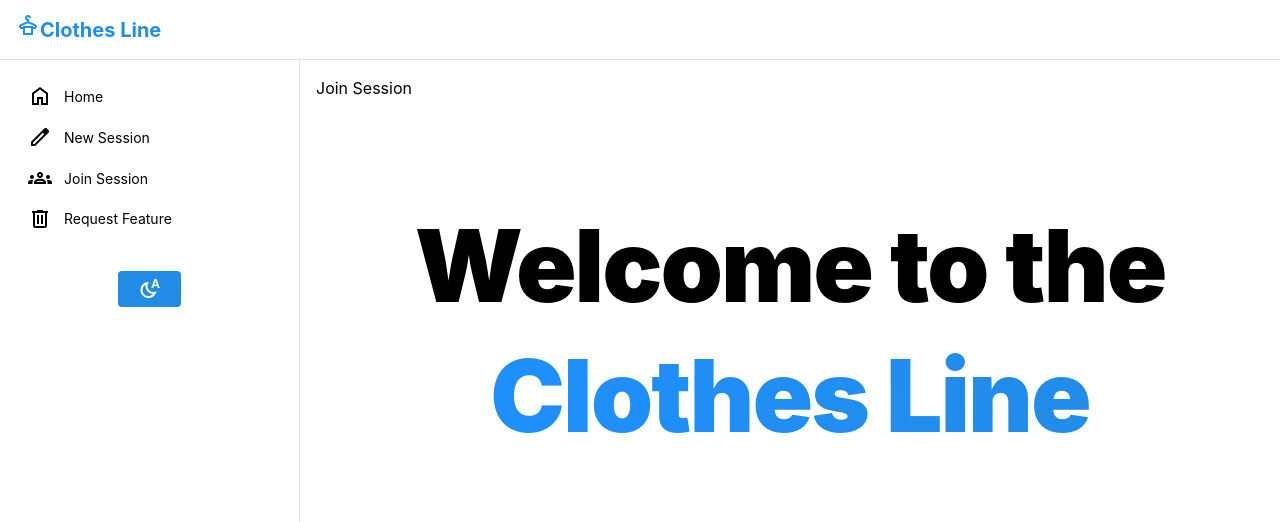
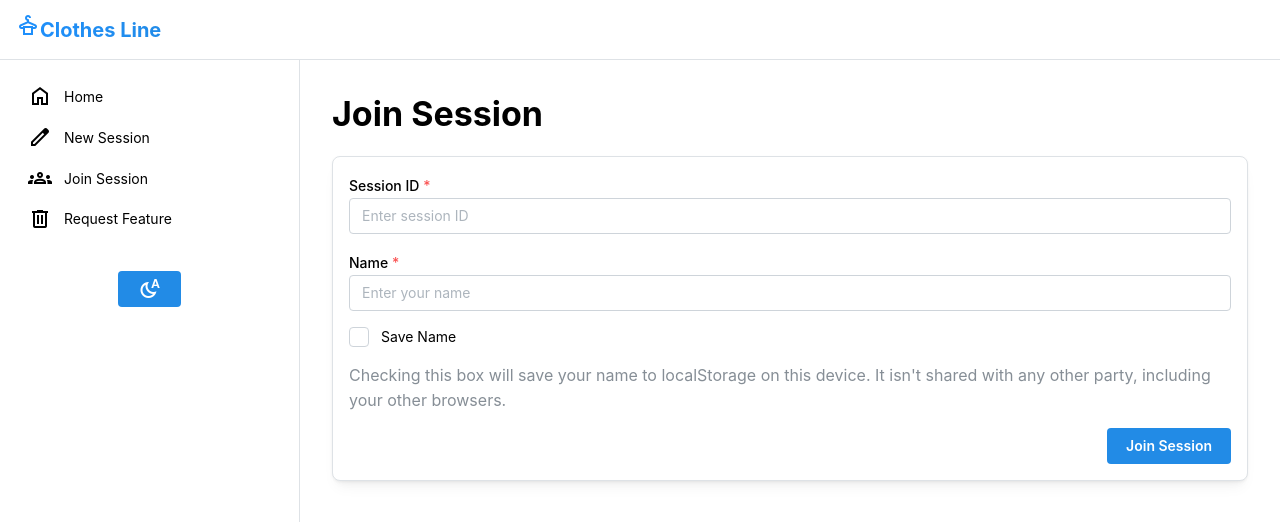
Before and after one commit to cdcaskey/clothes-line, a React (Vite) app in the folder ui/: page /session/join in a window 1280 px wide. Shown: the top 522 px of the page. Built offline with nearby package versions, Linux system fonts and the light colour scheme.

Commit message:
Create session forms
This commit also allows session ID to be passed around

```diff
--- a/ui/src/Router.tsx
+++ b/ui/src/Router.tsx
@@ -2,8 +2,8 @@ import { createBrowserRouter, RouterProvider } from 'react-router-dom';
 import { HomePage } from './pages/Home.page';
 import { SignalRProvider } from '@/services/signalr';
 import { SessionPage } from './pages/Session.page';
-import {NewSessionPage} from "@/pages/NewSession";
-import {JoinSessionPage} from "@/pages/JoinSessionPage";
+import {NewSessionPage} from "@/pages/NewSession.page";
+import {JoinSessionPage} from "@/pages/JoinSession.page";
 
 const router = createBrowserRouter([
   {
@@ -11,7 +11,7 @@ const router = createBrowserRouter([
     element: <HomePage />,
   },
   {
-    path: '/session',
+    path: '/session/:sessionId',
     element: (
         <SignalRProvider hubUrl="https://washing-machine-fgfmdbd7bhgqhmdz.ukwest-01.azurewebsites.net/sessionHub" autoConnect={true}>
           <SessionPage />
--- /dev/null
+++ b/ui/src/pages/JoinSession.page.tsx
@@ -0,0 +1,95 @@
+import { useState, useEffect } from 'react';
+import { TextInput, Checkbox, Button, Stack, Title, Paper, Group, Text } from '@mantine/core';
+import { useNavigate, useParams } from 'react-router-dom';
+
+export function JoinSessionPage() {
+    const [sessionId, setSessionId] = useState('');
+    const [name, setName] = useState('');
+    const [saveName, setSaveName] = useState(false);
+    const navigate = useNavigate();
+    const params = useParams<{ sessionId: string }>();
+
+    // Check if session ID is provided in URL path
+    const isSessionIdFromPath = !!params.sessionId;
+
+    // Load session ID from URL parameters if available
+    useEffect(() => {
+        if (params.sessionId) {
+            setSessionId(params.sessionId);
+        }
+    }, [params.sessionId]);
+
+    // Load name from localStorage on component mount if available
+    useEffect(() => {
+        const savedName = localStorage.getItem('userName');
+        if (savedName) {
+            setName(savedName);
+            setSaveName(true);
+        }
+    }, []);
+
+    const handleSubmit = (event: React.FormEvent) => {
+        event.preventDefault();
+
+        // Validate that we have a session ID
+        if (!sessionId.trim()) {
+            alert('Please enter a valid Session ID');
+            return;
+        }
+
+        // Save name to localStorage if checkbox is checked
+        if (saveName) {
+            localStorage.setItem('userName', name);
+        } else {
+            localStorage.removeItem('userName');
+        }
+
+        // Navigate to session page with the session ID
+        navigate(`/session/${sessionId}`);
+    };
+
+    return (
+        <Stack gap="lg" p="md">
+            <Title order={1}>Join Session</Title>
+
+            <Paper p="md" withBorder radius="md" shadow="sm">
+                <form onSubmit={handleSubmit}>
+                    <Stack gap="md">
+                        <TextInput
+                            label="Session ID"
+                            placeholder="Enter session ID"
+                            value={sessionId}
+                            onChange={(event) => setSessionId(event.currentTarget.value)}
+                            disabled={isSessionIdFromPath}
+                            required
+                        />
+
+                        <TextInput
+                            label="Name"
+                            placeholder="Enter your name"
+                            value={name}
+                            onChange={(event) => setName(event.currentTarget.value)}
+                            required
+                        />
+
+                        <Stack>
+                            <Checkbox
+                                label="Save Name"
+                                checked={saveName}
+                                onChange={(event) => setSaveName(event.currentTarget.checked)}
+                            />
+                            <Text c="dimmed">
+                                Checking this box will save your name to localStorage on this device.
+                                It isn't shared with any other party, including your other browsers.
+                            </Text>
+                        </Stack>
+
+                        <Group justify="flex-end">
+                            <Button type="submit">Join Session</Button>
+                        </Group>
+                    </Stack>
+                </form>
+            </Paper>
+        </Stack>
+    );
+}
--- a/ui/src/pages/JoinSessionPage.tsx
+++ /dev/null
@@ -1,12 +0,0 @@
-import { ColorSchemeToggle } from '@/components/ColorSchemeToggle/ColorSchemeToggle';
-import { Welcome } from '@/components/Welcome/Welcome';
-import {Text} from "@mantine/core";
-
-export function JoinSessionPage() {
-    return (
-        <>
-            <Text>Join Session</Text>
-            <Welcome />
-        </>
-    );
-}
--- /dev/null
+++ b/ui/src/pages/NewSession.page.tsx
@@ -0,0 +1,81 @@
+import { useState, useEffect } from 'react';
+import {TextInput, Select, Checkbox, Button, Stack, Title, Paper, Group, Text, Menu} from '@mantine/core';
+import { useNavigate } from 'react-router-dom';
+import Label = Menu.Label;
+
+export function NewSessionPage() {
+    const [name, setName] = useState('');
+    const [sessionType, setSessionType] = useState('');
+    const [saveName, setSaveName] = useState(false);
+    const navigate = useNavigate();
+
+    // Load name from localStorage on component mount if available
+    useEffect(() => {
+        const savedName = localStorage.getItem('userName');
+        if (savedName) {
+            setName(savedName);
+            setSaveName(true);
+        }
+    }, []);
+
+    const handleSubmit = (event: React.FormEvent) => {
+        event.preventDefault();
+
+        // Save name to localStorage if checkbox is checked
+        if (saveName) {
+            localStorage.setItem('userName', name);
+        } else {
+            localStorage.removeItem('userName');
+        }
+
+        // Navigate to session page
+        navigate('/session');
+    };
+
+    return (
+        <Stack gap="lg" p="md">
+            <Title order={1}>New Session</Title>
+
+            <Paper p="md" withBorder radius="md" shadow="sm">
+                <form onSubmit={handleSubmit}>
+                    <Stack gap="md">
+                        <TextInput
+                            label="Name"
+                            placeholder="Enter your name"
+                            value={name}
+                            onChange={(event) => setName(event.currentTarget.value)}
+                            required
+                        />
+
+                        <Select
+                            label="Session Type"
+                            placeholder="Select session type"
+                            data={[
+                                { value: 'planning', label: 'Planning' },
+                                { value: 'retrospective', label: 'Retrospective' },
+                                { value: 'discussion', label: 'Discussion' }
+                            ]}
+                            value={sessionType}
+                            onChange={(value) => setSessionType(value || '')}
+                            required
+                        />
+
+                        <Stack>
+                        <Checkbox
+                            label="Save Name"
+                            checked={saveName}
+                            onChange={(event) => setSaveName(event.currentTarget.checked)}
+                        />
+
+                            <Text c="dimmed">                            Checking this box will save your name to localStorage on this device. It isn't shared with any other party, including your other browsers.</Text>
+                        </Stack>
+
+                        <Group justify="flex-end">
+                            <Button type="submit">Create Session</Button>
+                        </Group>
+                    </Stack>
+                </form>
+            </Paper>
+        </Stack>
+    );
+}
--- a/ui/src/pages/NewSession.tsx
+++ /dev/null
@@ -1,12 +0,0 @@
-import { ColorSchemeToggle } from '@/components/ColorSchemeToggle/ColorSchemeToggle';
-import { Welcome } from '@/components/Welcome/Welcome';
-import {Text} from "@mantine/core";
-
-export function NewSessionPage() {
-    return (
-        <>
-            <Text>New Session</Text>
-            <Welcome />
-        </>
-    );
-}
```
